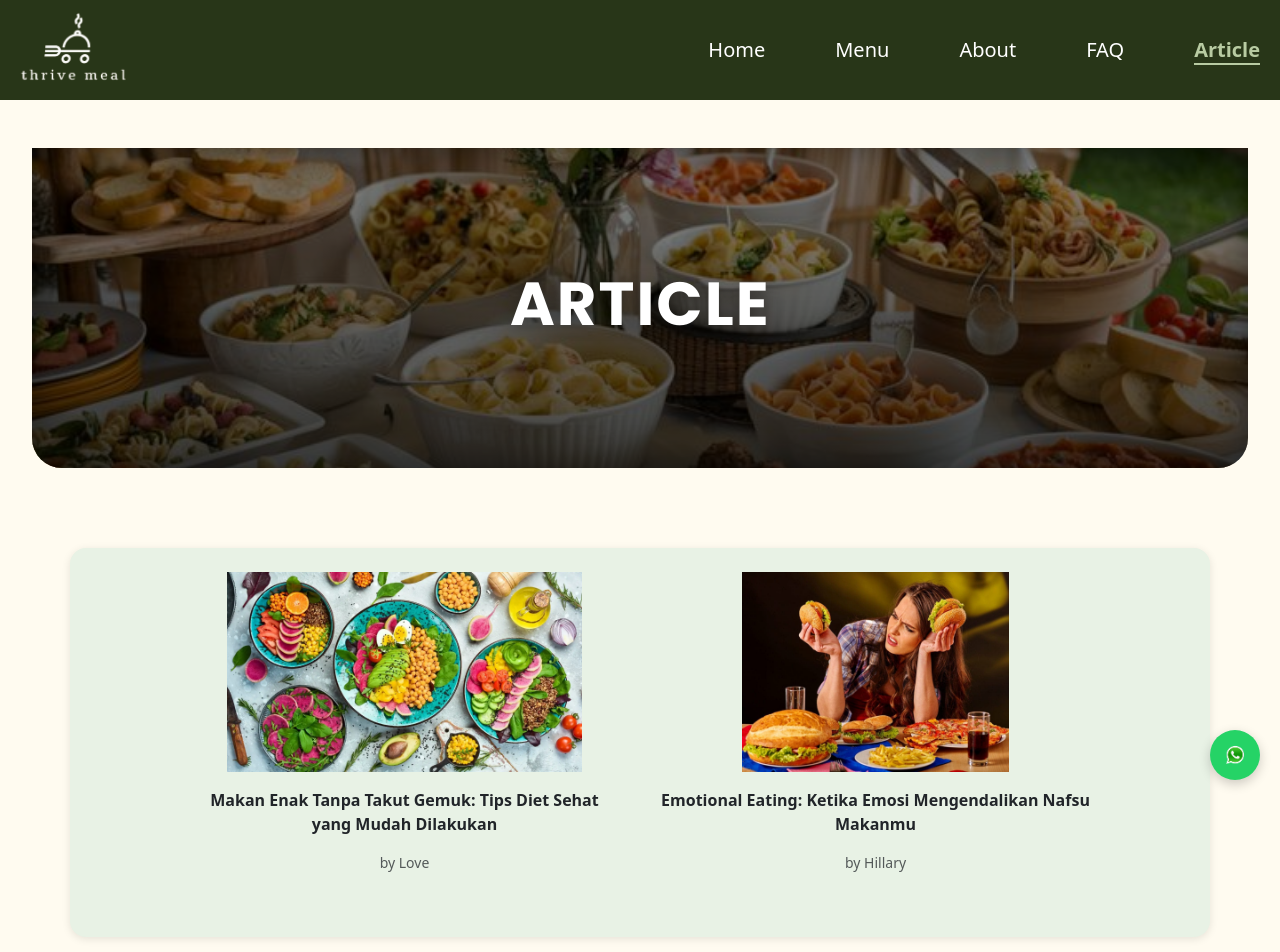
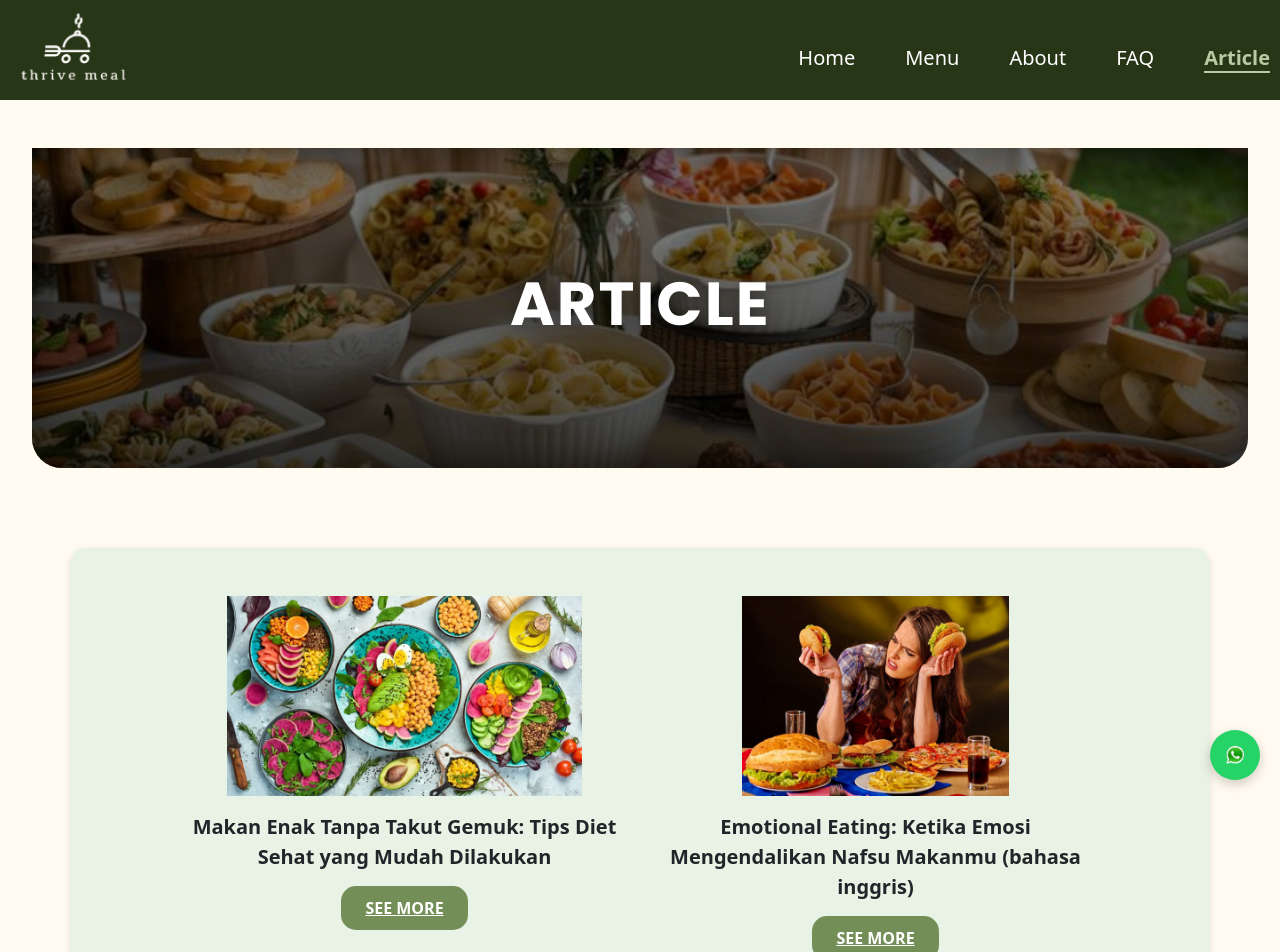
Before and after one commit to VanessaSimanta/Thrive-Meal, a React (Create React App) app in the folder frontend/: page /article in a window 1280 px wide. Shown: the top 952 px of the page. Built offline with nearby package versions, Linux system fonts and the light colour scheme; no server answers.

Commit message:
responsive nav bar and article page

```diff
--- a/frontend/src/App.css
+++ b/frontend/src/App.css
@@ -13,7 +13,6 @@ body {
   line-height: 1.5;
 }
 
-
 .navbar {
   width: 100%;
   background-color: #283618;
@@ -22,11 +21,36 @@ body {
   align-items: center;
   padding: 10px 30px;
   height: 100px;
+  position: relative;
+  z-index: 100;
+}
+
+/* Logo */
+.logo {
+  display: flex;
+  flex-direction: column;
+  align-items: center;
+  color: white;
+  font-size: 22px;
+  font-weight: 600;
+}
+
+.logo-image {
+  height: 100px;
+  width: auto;
+  object-fit: contain;
+}
+
+/* Navigation Links */
+.navbar ul {
+  list-style: none;
+  display: flex;
+  gap: 30px;
+  margin: 0;
+  padding: 0;
 }
 
 .navbar ul li {
-  display: inline-block;
-  margin: 0 10px;
   padding: 10px;
 }
 
@@ -50,40 +74,43 @@ body {
   color: #b8cba2;
 }
 
-.logo {
-  display: flex;
-  flex-direction: column;
-  align-items: center;
+.hamburger {
+  display: none;
+  font-size: 2rem;
   color: white;
-  font-size: 22px;
-  font-weight: 600;
+  cursor: pointer;
 }
 
-.logo-image {
-  height: 100px;
-  width: auto;
-  object-fit: contain;
+@media (max-width: 768px) {
+  .hamburger {
+    display: block;
+    margin-right: 20px;
+    margin-bottom: 20px;
+  }
+
+  .navbar ul {
+    flex-direction: column;
+    background-color: #283618;
+    opacity: 90%;
+    position: absolute;
+    top: 100%;
+    left: 0;
+    width: 100%;
+    display: none;
+    padding: 0;
+    gap: 0;
+  }
+
+  .navbar ul.open {
+    display: flex;
+  }
+
+  .navbar ul li {
+    text-align: center;
+    padding: 15px 0;
+  }
 }
 
-
-.logo {
-  color: white;
-  font-size: 22px;
-  font-weight: 600;
-}
-
-.navbar ul {
-  list-style: none;
-  display: flex;
-  gap: 30px;
-}
-
-.navbar ul li a {
-  color: white;
-  text-decoration: none;
-  font-weight: 500;
-  font-size: 20px;
-}
 
 /* Hero Section */
 .hero {
--- a/frontend/src/App.js
+++ b/frontend/src/App.js
@@ -2,6 +2,7 @@ import React, { useState } from 'react';
 import { BrowserRouter as Router, Routes, Route, NavLink, useNavigate } from 'react-router-dom';
 import './App.css';
 import 'bootstrap/dist/css/bootstrap.min.css';
+import 'bootstrap/dist/js/bootstrap.bundle.min';
 import MenuPage from './public/component/MenuPage';
 import FormOrder from './public/component/FormOrder';
 import logoImage from './public/images/logo.png';
@@ -27,17 +28,34 @@ import ArticlePage from './public/component/articlePage';
 import FaqPage from './public/component/FaqPage';
 
 function Navbar() {
+  const [menuOpen, setMenuOpen] = useState(false)
+
   return (
     <nav className="navbar">
       <div className="logo">
         <img src={logoImage} alt="Thrive Meal Logo" className="logo-image" />
       </div>
-      <ul>
-        <li><NavLink to="/" className={({ isActive }) => isActive ? 'active-link' : ''}>Home</NavLink></li>
-        <li><NavLink to="/menu" className={({ isActive }) => isActive ? 'active-link' : ''}>Menu</NavLink></li>
-        <li><NavLink to="/about" className={({ isActive }) => isActive ? 'active-link' : ''}>About</NavLink></li>
-        <li><NavLink to="/faq" className={({ isActive }) => isActive ? 'active-link' : ''}>FAQ</NavLink></li>
-        <li><NavLink to="/article" className={({ isActive }) => isActive ? 'active-link' : ''}>Article</NavLink></li>
+
+      <div className="hamburger" onClick={() => setMenuOpen(!menuOpen)}>
+        ☰
+      </div>
+
+      <ul className={`nav-links ${menuOpen ? "open" : ""}`}>
+        <li>
+          <NavLink to="/" className={({ isActive }) => isActive ? 'active-link' : ''}>Home</NavLink>
+        </li>
+        <li>
+          <NavLink to="/menu" className={({ isActive }) => isActive ? 'active-link' : ''}>Menu</NavLink>
+        </li>
+        <li>
+          <NavLink to="/about" className={({ isActive }) => isActive ? 'active-link' : ''}>About</NavLink>
+        </li>
+        <li>
+          <NavLink to="/faq" className={({ isActive }) => isActive ? 'active-link' : ''}>FAQ</NavLink>
+        </li>
+        <li>
+          <NavLink to="/article" className={({ isActive }) => isActive ? 'active-link' : ''}>Article</NavLink>
+        </li>
       </ul>
     </nav>
   );
@@ -58,7 +76,6 @@ function HomePage() {
     <>
       <section className="hero" id="home">
         <div className="hero-text">
-          <h2>(DEMO WEBSITE)</h2>
           <h1>Makan Sehat, Hidup Lebih Fit</h1>
           <p className="fat-loss">99% FAT LOSS</p>
           <div className="icons">
--- a/frontend/src/public/component/articlePage.js
+++ b/frontend/src/public/component/articlePage.js
@@ -6,14 +6,9 @@ import polaHidup from '../images/pola-hidup.webp';
 import olahraga from '../images/olahraga.jpg';
 import makan from '../images/makan-sehat.webp';
 import makan2 from '../images/makan2.jpg';
-import FormOrder from './FormOrder'; // perhatikan path ini agar sesuai
-import React, { useState } from 'react';
+
 
 function ArticlePage() {
-  const [showModal, setShowModal] = useState(false);
-  //const handleOpen = () => setShowModal(true);
-  const handleClose = () => setShowModal(false);
-
   const articles = [
     {
       id: 1,
@@ -45,13 +40,13 @@ function ArticlePage() {
     {
       id: 1,
       title: "Makan Enak Tanpa Takut Gemuk: Tips Diet Sehat yang Mudah Dilakukan",
-      author: "Love",
+      url: "https://www.biofarma.co.id/id/announcement/detail/5-tips-diet-sehat-untun-menurunkan-berat-badan",
       image: makan,
     },
     {
       id: 2,
-      title: "Emotional Eating: Ketika Emosi Mengendalikan Nafsu Makanmu",
-      author: "Hillary",
+      title: "Emotional Eating: Ketika Emosi Mengendalikan Nafsu Makanmu (bahasa inggris)",
+      url: "https://www.healthline.com/health/emotional-eating",
       image: makan2,
     },
   ];
@@ -77,7 +72,7 @@ function ArticlePage() {
         >
           {featuredArticles.map((article) => (
             <div
-              className="col-md-5 mx-2 mb-4 align-items-center text-center"
+              className="col-md-5 mx-2 mb-3 mt-4 align-items-center text-center"
               key={article.id}
             >
               <div className="overflow-hidden rounded" style={{ height: "200px" }}>
@@ -92,8 +87,18 @@ function ArticlePage() {
                   }}
                 />
               </div>
-              <p className="fw-semibold mt-3">{article.title}</p>
-              <p className="text-muted small">by {article.author}</p>
+              <p className="fw-semibold fs-5 mt-3 mb-4">{article.title}</p>
+              <div className="text-center mb-3">
+                  <a
+                    href={article.url}
+                    target="_blank"
+                    rel="noopener noreferrer"
+                    className="category-button"
+                    style={{ position: "relative", zIndex: 2 }}
+                  >
+                    SEE MORE
+                  </a>
+                </div>
             </div>
           ))}
         </div>
@@ -127,9 +132,6 @@ function ArticlePage() {
             </div>
           ))}
         </div>
-
-        {/* Modal Order Form */}
-        <FormOrder show={showModal} handleClose={handleClose} />
       </section>
     </div>
   );
```
